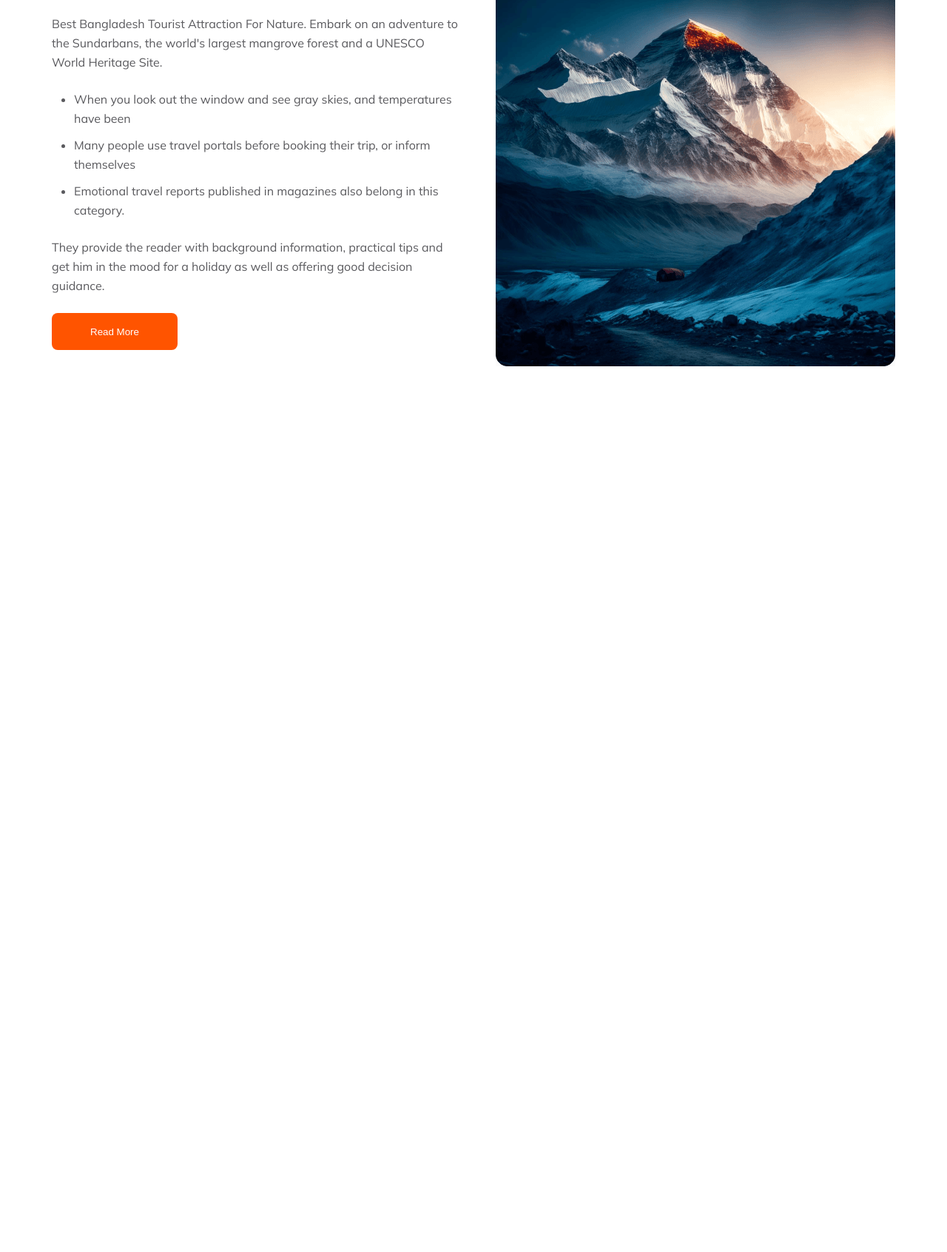
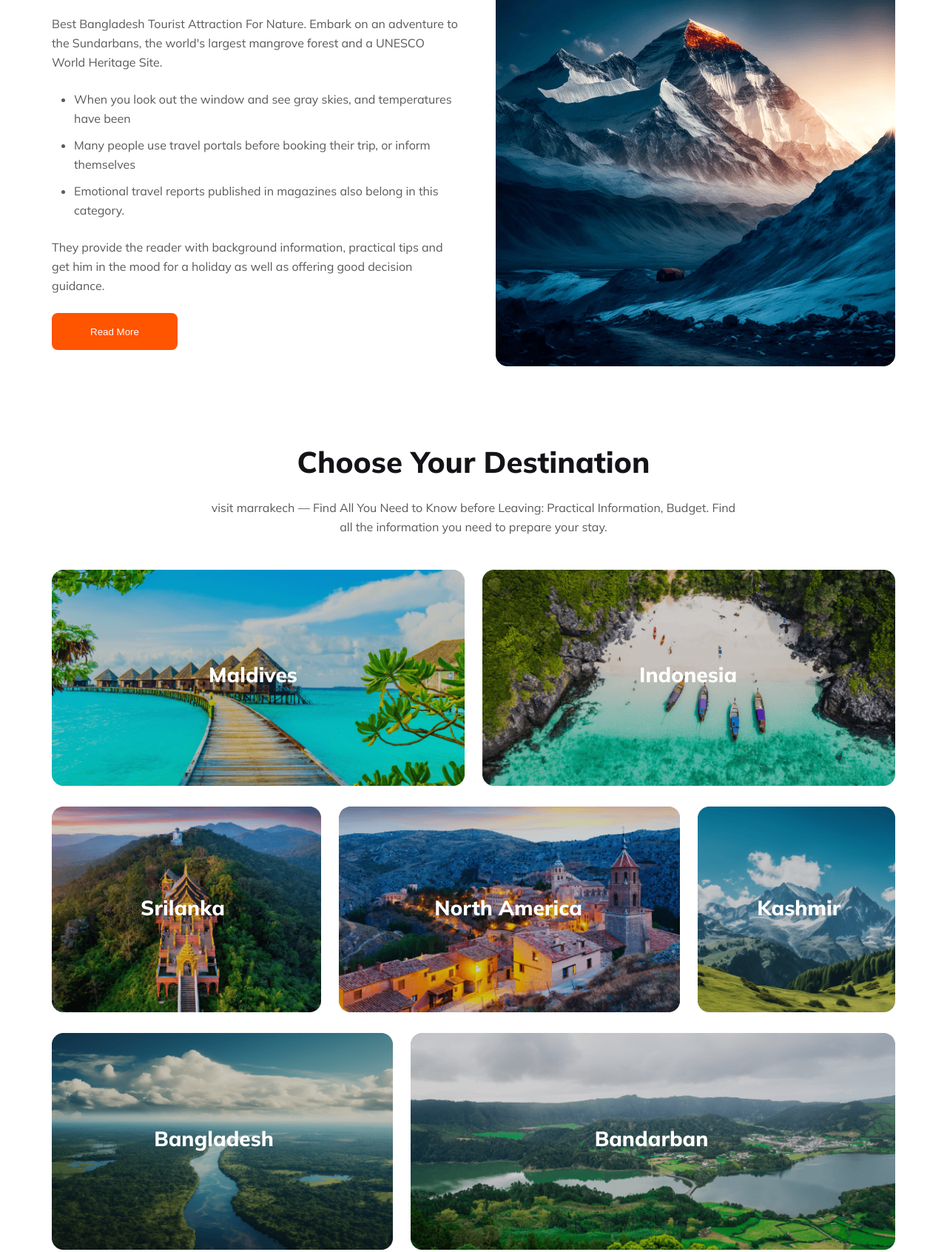
Before and after one commit to Naimul02/Assignment-2, a plain HTML site: page index.html in a window 1280 px wide. Shown: the part 705-2397 px from the top of the page at 74% size. Before the commit the page ends 1204 px from the top, so only its background shows below. Drawn offline with Linux system fonts and the light colour scheme.

Commit message:
destination section completed

```diff
--- a/index.html
+++ b/index.html
@@ -71,7 +71,52 @@
         </div>
       </section>
 
+      <!-- destination section -->
+      <section class="destination-section">
+        <div class="about-dest">
+          <h1 class="tour-title">Choose Your Destination</h1>
+          <p class="tour-description" id="para">
+            visit marrakech — Find All You Need to Know before Leaving:
+            Practical Information, Budget. Find <br />
+            all the information you need to prepare your stay.
+          </p>
+        </div>
 
+        <div class="row">
+          <div class="set-position">
+            <img src="images/Rectangle 5.png" alt="" />
+            <h3 class="maldives">Maldives</h3>
+          </div>
+          <div class="set-position">
+            <img src="images/Rectangle 8.png" alt="" />
+            <h3 class="indonesia">Indonesia</h3>
+          </div>
+        </div>
+        <div class="row">
+          <div class="set-position">
+            <img src="images/Rectangle 6.png" alt="" />
+            <h3 class="srilanka">Srilanka</h3>
+          </div>
+          <div class="set-position">
+            <img src="images/Rectangle 7.png" alt="" />
+            <h3 class="north-america">North America</h3>
+          </div>
+          <div class="set-position">
+            <img src="images/Rectangle 9.png" alt="" />
+            <h3 class="kashmir">Kashmir</h3>
+          </div>
+        </div>
+        <div class="row">
+          <div class="set-position">
+            <img src="images/Rectangle 11.png" alt="" />
+            <h3 class="bangladesh">Bangladesh</h3>
+          </div>
+          <div class="set-position">
+            <img src="images/Rectangle 10.png" alt="" />
+            <h3 class="bandarban">Bandarban</h3>
+          </div>
+        </div>
+      </section>
     </main>
     <footer></footer>
 
--- a/styles/responsive.css
+++ b/styles/responsive.css
@@ -41,4 +41,11 @@
   .tour-img img {
     width: 100%;
   }
+  /* destination */
+  .destination-section {
+    margin: 16px;
+  }
+  .row {
+    flex-direction: column;
+  }
 }
--- a/styles/style.css
+++ b/styles/style.css
@@ -25,7 +25,7 @@ body {
 }
 .banner-section {
   min-height: 500px;
-  background-image: url("../Images/Group\ 13\ \(1\)\ \(1\).png");
+  background-image: url("../images/Group\ 13\ \(1\)\ \(1\).png");
   background-repeat: no-repeat;
   background-size: cover;
   background-position: top center;
@@ -103,3 +103,56 @@ body {
 .p-left {
   margin-left: 30px;
 }
+
+/* destination section */
+.destination-section {
+  max-width: 1140px;
+  margin: 0 auto;
+
+  margin-top: 100px;
+}
+.about-dest {
+  text-align: center;
+}
+#para {
+  margin: 24px 0 45px 0;
+}
+.row {
+  display: flex;
+  gap: 24px;
+  margin-bottom: 24px;
+}
+.set-position {
+  position: relative;
+}
+.set-position img {
+  width: 100%;
+}
+.set-position > h3 {
+  position: absolute;
+  font-size: 28px;
+  font-weight: 800;
+  color: #fff;
+}
+.maldives {
+  top: 42%;
+  left: 38%;
+}
+.indonesia,
+.bandarban {
+  top: 42%;
+  left: 38%;
+}
+.srilanka {
+  top: 42%;
+  left: 33%;
+}
+.north-america {
+  top: 42%;
+  left: 28%;
+}
+.kashmir,
+.bangladesh {
+  top: 42%;
+  left: 30%;
+}
```
